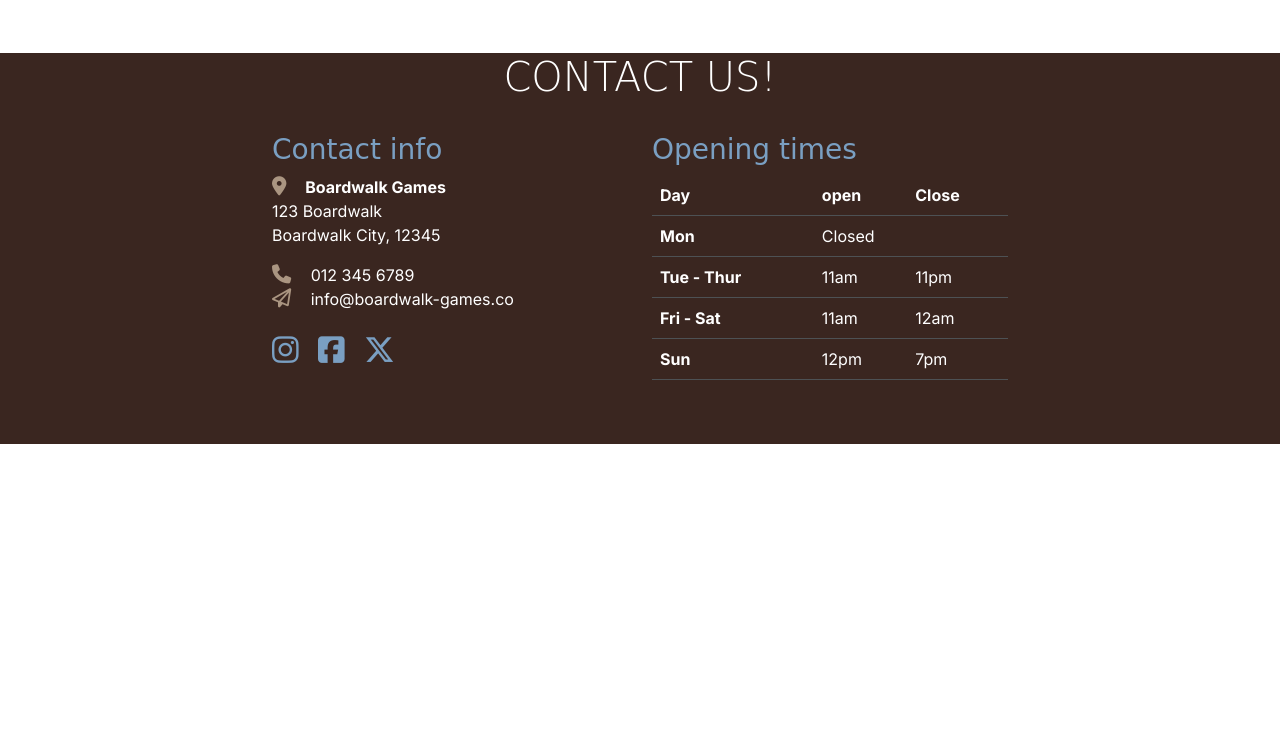
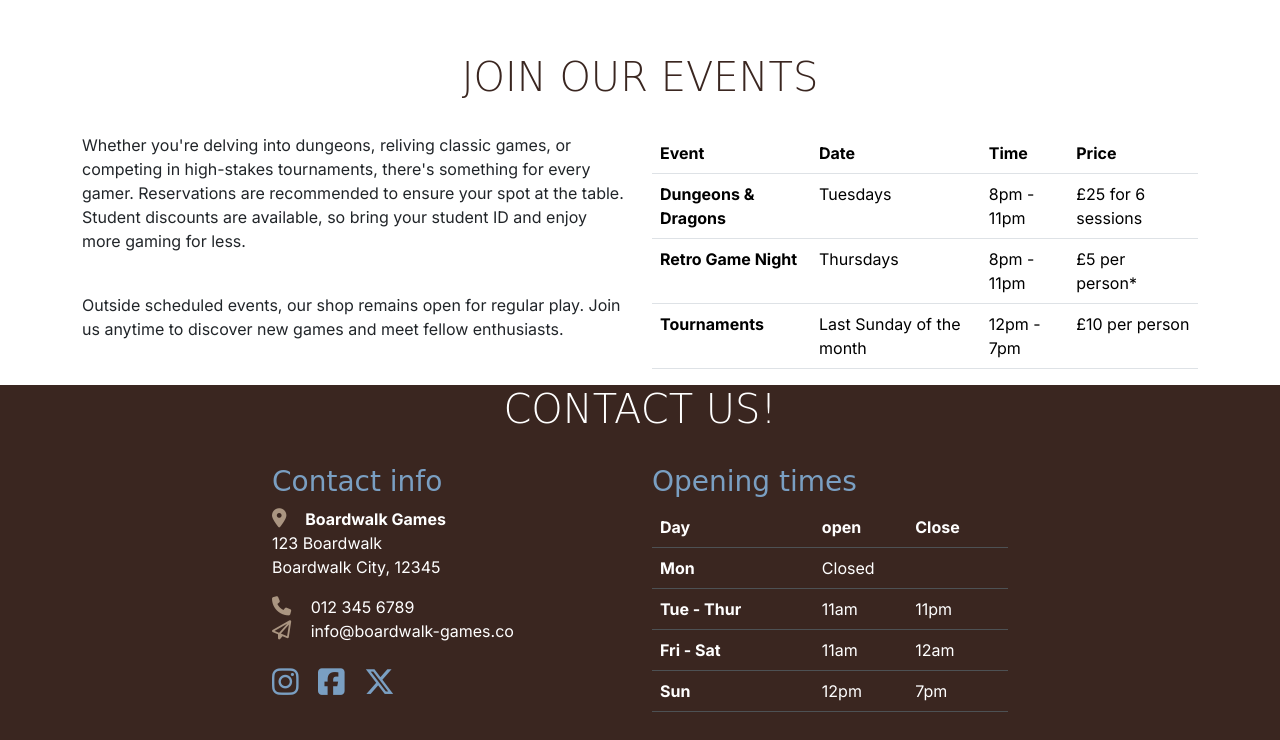
Before and after one commit to funktotheface/boardwalk-games, a plain HTML site: page index.html in a window 1280 px wide. Shown: the part 1120-1860 px from the top of the page. Before the commit the page ends 1564 px from the top, so only its background shows below. Drawn offline with nearby package versions, Linux system fonts and the light colour scheme; a web font is replaced by a local one.

Commit message:
add events section with hilight table rows and extra nav lnks

```diff
--- a/index.html
+++ b/index.html
@@ -44,6 +44,9 @@
                     </li>
                     <li class="nav-item">
                         <a class="nav-link" href="#contact">Contact</a>
+                    </li>
+                    <li class="nav-item">
+                        <a class="nav-link" href="#events">Events</a>
                     </li>
                     <li class="nav-item">
                         <a href="booking.html" class="btn ms-lg-3 custom-button-fill">Book now</a>
@@ -188,6 +191,61 @@
                 </div>
             </div>
         </section>
+
+        <section id="events" class="my-auto">
+            <div class="container">
+                <div class="row justify-content-center">
+                    <div class="col-12 text-center">
+                        <h2 class="display-6"> join our events</h2>
+                    </div>
+                    <div class="col-12 col-md-6 col-xl-6">
+                        <p>Whether you're delving into dungeons, reliving classic games, or competing in high-stakes
+                            tournaments, there's something for every gamer. Reservations are recommended to ensure your
+                            spot at the table. Student discounts are available, so bring your student ID and enjoy more
+                            gaming for less.
+                        </p> <br>
+                        <p>
+                            Outside scheduled events, our shop remains open for regular play. Join us anytime to
+                            discover new games and meet fellow enthusiasts.
+                        </p>
+                    </div>
+                    <div class="col-12 col-md-6 col-xl-6">
+                        <table class="table table-hover">
+                            <thead>
+                                <tr>
+                                    <th scope="col">Event</th>
+                                    <th scope="col">Date</th>
+                                    <th scope="col">Time</th>
+                                    <th scope="col">Price</th>
+                                </tr>
+                            </thead>
+                            <tbody>
+                                <tr>
+                                    <th scope="row">Dungeons & Dragons</th>
+                                    <td>Tuesdays</td>
+                                    <td>8pm - 11pm</td>
+                                    <td>£25 for 6 sessions</td>
+                                </tr>
+                                <tr>
+                                    <th scope="row">Retro Game Night</th>
+                                    <td>Thursdays</td>
+                                    <td>8pm - 11pm</td>
+                                    <td>£5 per person*</td>
+                                </tr>
+                                <tr>
+                                    <th scope="row">Tournaments</th>
+                                    <td>Last Sunday of the month</td>
+                                    <td>12pm - 7pm</td>
+                                    <td>£10 per person</td>
+                                </tr>
+                            </tbody>
+                        </table>
+
+                    </div>
+                </div>
+            </div>
+        </section>
+
     </main>
 
     <!--footer / contact section-->
```
Also changed, not shown: booking.html (+3 -0 lines), game-library.html (+3 -0 lines), success.html (+3 -0 lines).
